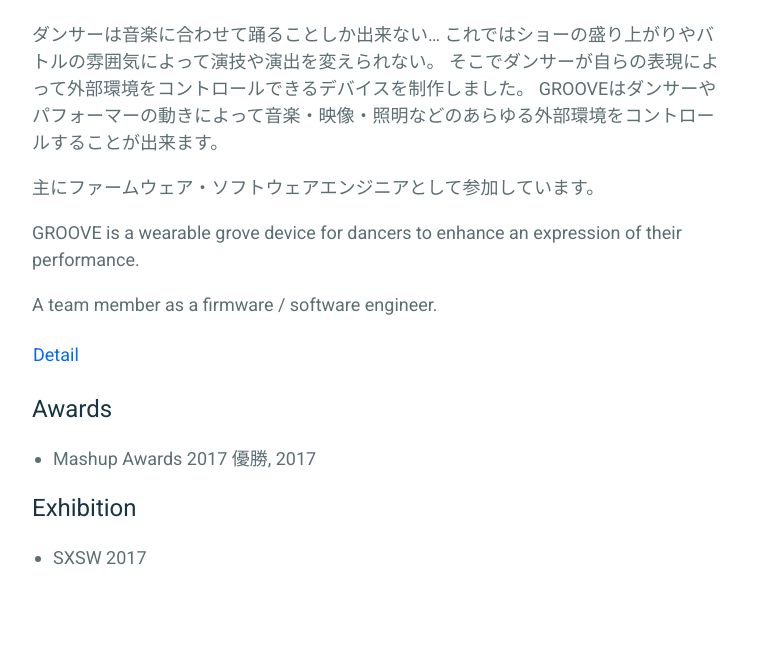
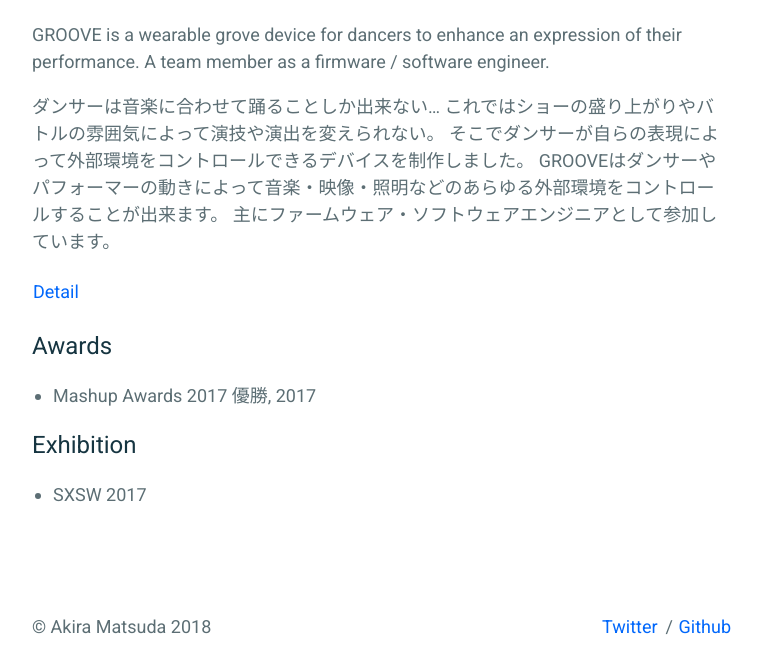
Before and after one commit to 0x0c/0x0c.github.com, a Jekyll site: the page built from _pages/projects/groove.md, in a window 1280 px wide and 900 px high, scrolled down 1403 px, cut to the strip 236-900 px from the top of the window. Shown: the whole strip, without its empty margins (258-1020 px from the left). Built offline with Jekyll 4.4.1, drawn with Linux system fonts in a browser that asks for light colours.

Commit message:
Fix description

```diff
--- a/_pages/projects/groove.md
+++ b/_pages/projects/groove.md
@@ -10,13 +10,11 @@ permalink: /projects/groove
 
 <iframe width="100%" height="500px" src="https://www.youtube.com/embed/tQVSSs2-HRs" frameborder="0" allow="encrypted-media" allowfullscreen></iframe>
 
+GROOVE is a wearable grove device for dancers to enhance an expression of their performance.
+A team member as a firmware / software engineer.
+
 ダンサーは音楽に合わせて踊ることしか出来ない… これではショーの盛り上がりやバトルの雰囲気によって演技や演出を変えられない。 そこでダンサーが自らの表現によって外部環境をコントロールできるデバイスを制作しました。 GROOVEはダンサーやパフォーマーの動きによって音楽・映像・照明などのあらゆる外部環境をコントロールすることが出来ます。
-
 主にファームウェア・ソフトウェアエンジニアとして参加しています。
-
-GROOVE is a wearable grove device for dancers to enhance an expression of their performance.
-
-A team member as a firmware / software engineer.
 
 [Detail](http://groove4dancers.tokyo)
 
```
